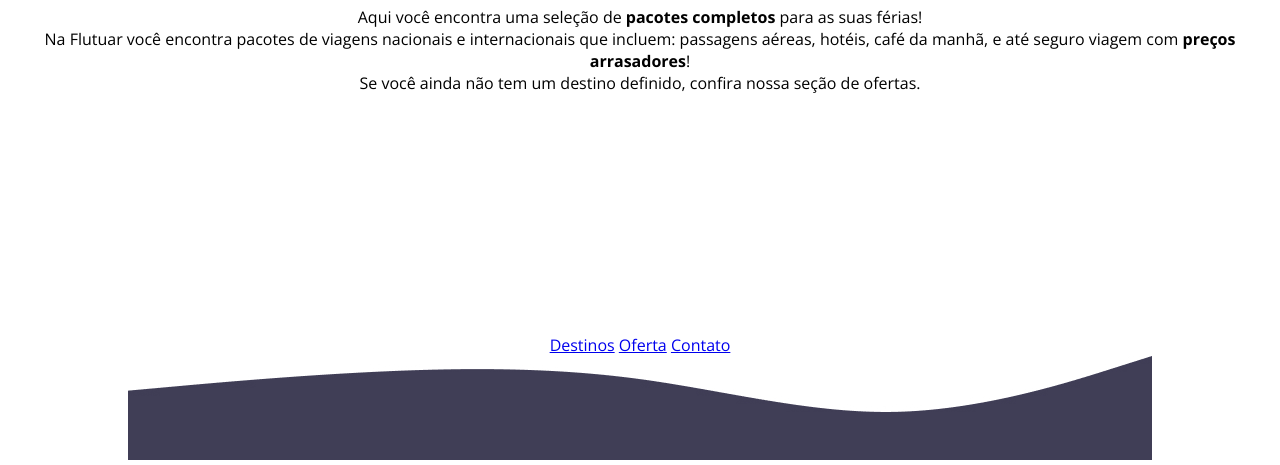
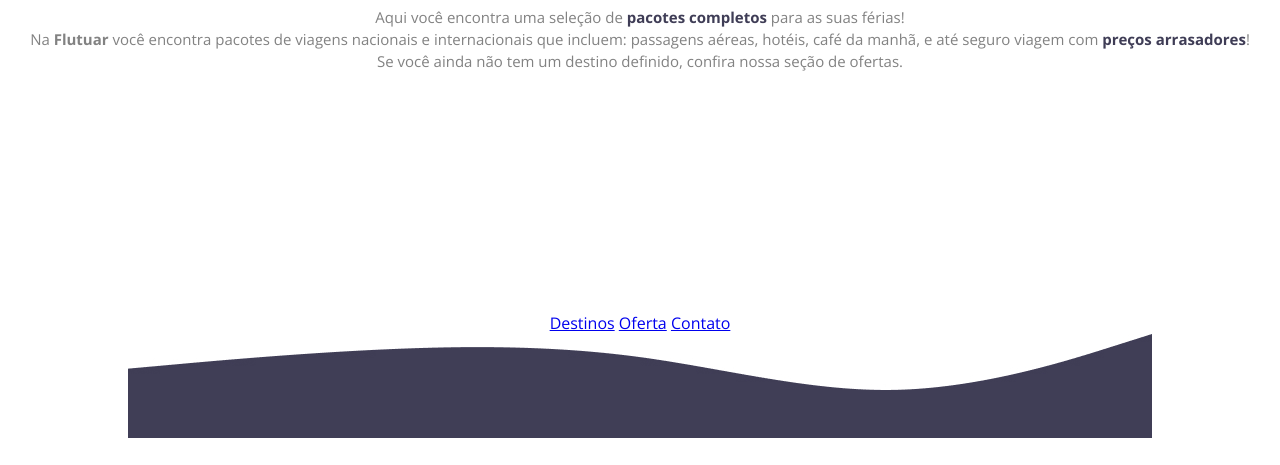
Before and after one commit to gustavonunesbispo/layout-recreation, a plain HTML site: page index.html in a window 1280 px wide. Shown: the part 417-882 px from the top of the page. After the commit the page ends 860 px from the top, so only its background shows below. Drawn offline with nearby package versions, Linux system fonts and the light colour scheme.

Commit message:
add color and set style font to paragraph

```diff
--- a/index.html
+++ b/index.html
@@ -24,7 +24,7 @@
     <p>
       Aqui você encontra uma seleção de <strong>pacotes completos</strong> para as suas férias!
       <br>
-      Na Flutuar você encontra pacotes de viagens nacionais e internacionais que incluem: passagens aéreas, hotéis, café da manhã, e até seguro viagem com <strong>preços arrasadores</strong>!
+      Na <strong style="color: #828282;">Flutuar</strong> você encontra pacotes de viagens nacionais e internacionais que incluem: passagens aéreas, hotéis, café da manhã, e até seguro viagem com <strong>preços arrasadores</strong>!
       <br>
       Se você ainda não tem um destino definido, confira nossa seção de ofertas.
     </p>
--- a/style.css
+++ b/style.css
@@ -29,3 +29,17 @@ h1 span {
   font-size: 32px;
   font-weight: 700;
 }
+
+p{
+  color: #828282;
+  font-family: 'Open Sans', sans-serif;
+  font-size: 15px;
+  font-style: normal;
+  font-weight: 400;
+  line-height: 22px;
+}
+
+p strong{
+  color: #3F3D56;
+  font-weight: 700;
+}
```
